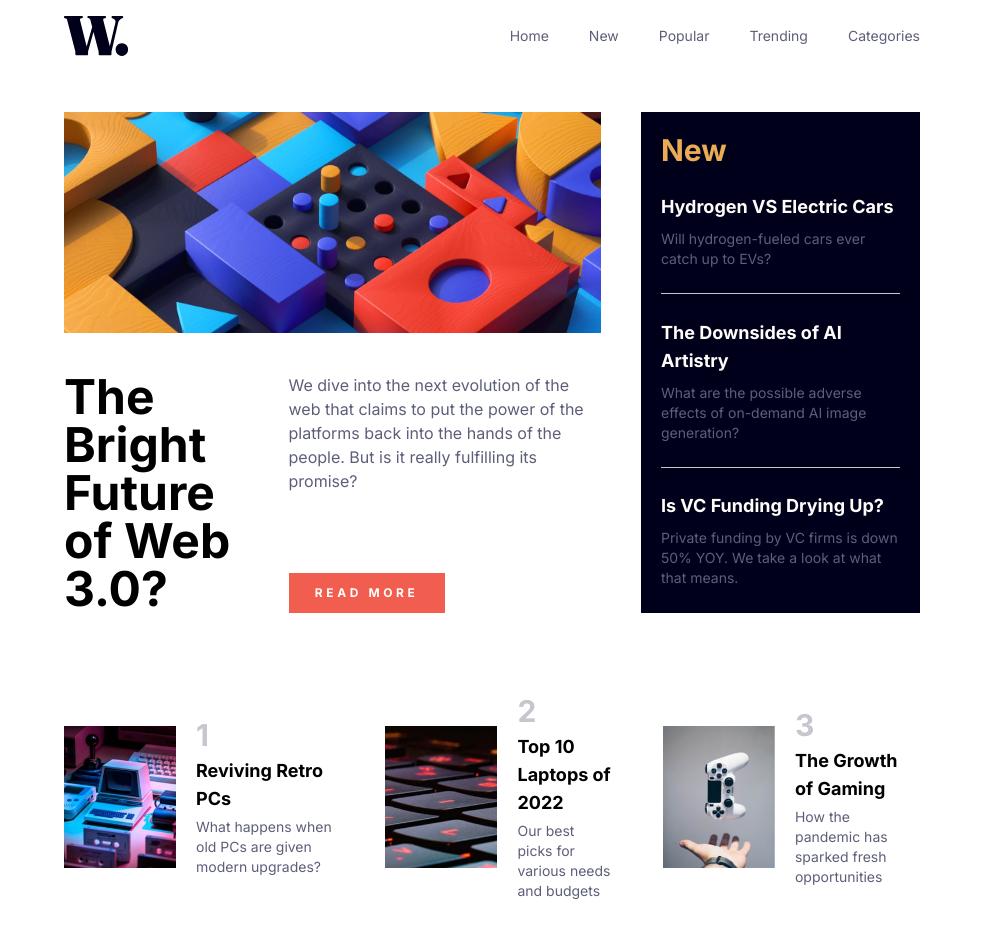
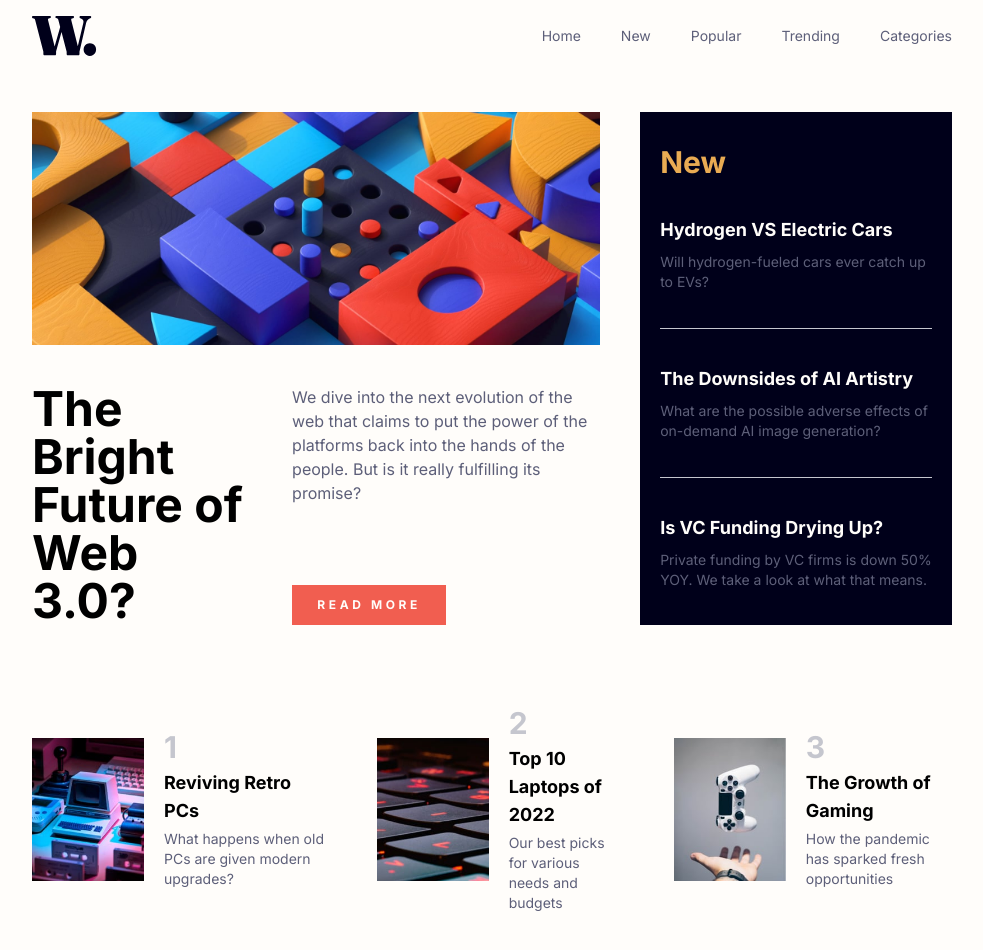
Before and after one commit to anwari-fikri/news-homepage-react, a React (Create React App) app: page / in a window 1280 px wide. Shown: the top 950 px of the page, without its empty margins (148-1131 px from the left). Built offline with nearby package versions, Linux system fonts and the light colour scheme.

Commit message:
minor ui adjustment

```diff
--- a/src/App.tsx
+++ b/src/App.tsx
@@ -6,7 +6,7 @@ import Popular from "./component/Popular";
 
 function App() {
   return (
-    <div className="lg:px-48 md:px-0">
+    <div className="bg-off-white lg:px-40 md:px-0">
       <Navigation />
       <main>
         <div className="flex flex-col md:flex-row">
--- a/src/component/Hero.tsx
+++ b/src/component/Hero.tsx
@@ -8,8 +8,10 @@ const Hero = () => {
       <img src={heroImageMobile} alt="iconMenu" className="md:hidden" />
       <img src={heroImageDesktop} alt="iconMenu" className="hidden md:flex" />
       <div className="flex flex-col gap-10 md:flex-row">
-        <h1 className="text-5xl font-bold">The Bright Future of Web 3.0?</h1>
-        <div className="flex flex-col justify-between gap-5">
+        <div className="basis-5/12">
+          <h1 className="text-5xl font-bold">The Bright Future of Web 3.0?</h1>
+        </div>
+        <div className="flex flex-col basis-7/12 justify-between gap-5">
           <p className="text-dark-grayish-blue">
             We dive into the next evolution of the web that claims to put the
             power of the platforms back into the hands of the people. But is it
```
